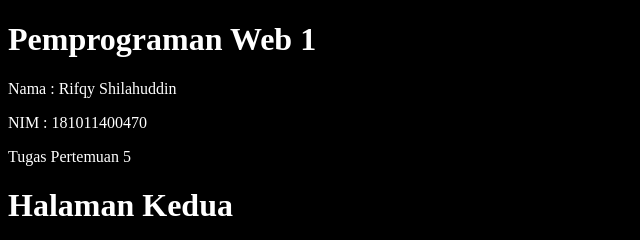
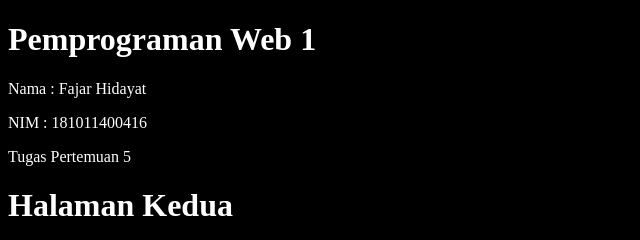
Before and after one commit to FajarHidayat12/FajarHidayat12.github.io, a plain HTML site: page halaman2.html in a window 1280 px wide. Shown: the top 240 px of the page, 0-640 px from the left. Drawn offline with Linux system fonts and the light colour scheme.

Commit message:
Update halaman2.html

```diff
--- a/halaman2.html
+++ b/halaman2.html
@@ -8,8 +8,8 @@
 		<body BGCOLOR="black">
 		<font color="white">
 		<h1>Pemprograman Web 1</h1>
-		<p> Nama	: Rifqy Shilahuddin</p>
-		<p> NIM		: 181011400470</p>
+		<p> Nama	: Fajar Hidayat</p>
+		<p> NIM		: 181011400416</p>
 		<p>Tugas Pertemuan 5</p>
 
         <h1>Halaman Kedua</h1>
```
